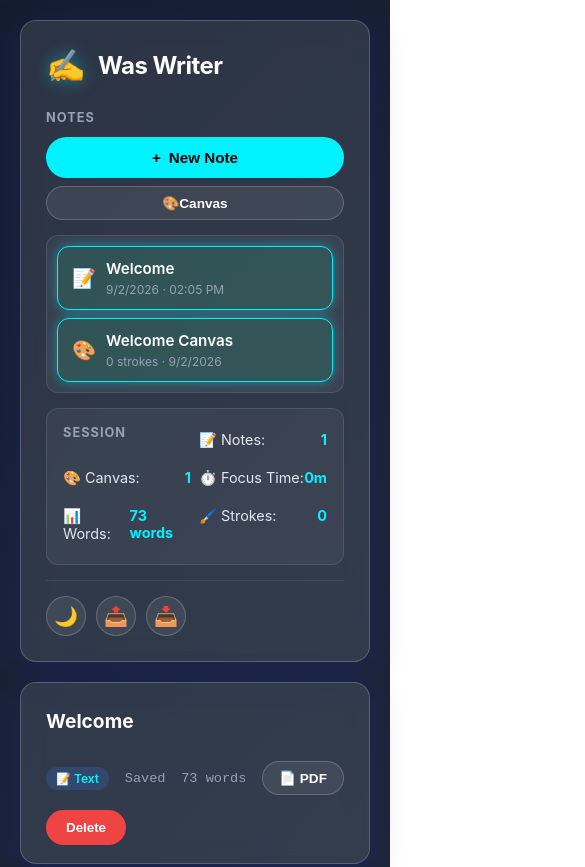
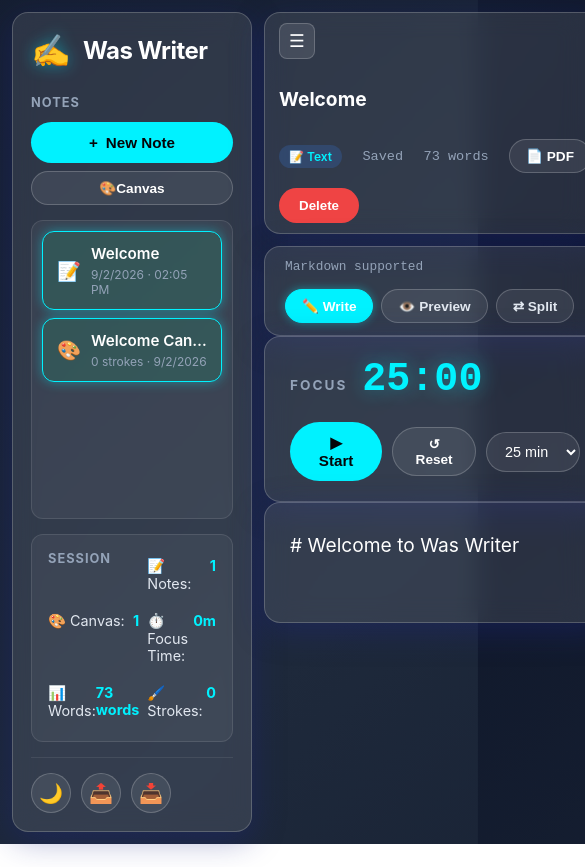
Before and after one commit to MDSUWasi/Study-Operating-Tool-Box, a plain HTML site: page apps/writer/index.html in a window 390 px wide. Shown: the top 867 px of the page, 585 px wide, since content can reach past the window. After the commit the page ends 844 px from the top, so only its background shows below. Drawn offline with Linux system fonts and the light colour scheme.

Commit message:
added hamburder to move side bar away

```diff
--- a/apps/calendar/main.js
+++ b/apps/calendar/main.js
@@ -484,6 +484,12 @@
     const renderer = new Renderer(store);
     store.subscribe(() => renderer.render());
 
+    const sidebarToggle = document.querySelector('.sidebar-toggle');
+    sidebarToggle.onclick = () => {
+        const collapsed = document.getElementById('app').classList.toggle('sidebar-collapsed');
+        sidebarToggle.setAttribute('aria-expanded', String(!collapsed));
+    };
+
     document.querySelectorAll('.nav-item').forEach(btn => btn.onclick = () => {
         document.querySelectorAll('.nav-item').forEach(b => b.classList.remove('active'));
         btn.classList.add('active');
--- a/apps/calendar/style.css
+++ b/apps/calendar/style.css
@@ -651,3 +651,15 @@
     .time-sidebar { display: none; }
     .day-grid { flex-direction: column; }
 }
+.app-wrapper { max-width: none; padding: 12px; gap: 12px; }
+.sidebar { width: 240px; padding: 18px; }
+.main-content { gap: 12px; padding: 14px; }
+.main-header { padding: 10px 14px; min-height: 42px; }
+.sidebar-toggle { display: inline-flex; align-items: center; justify-content: center; width: 36px; height: 36px; flex: 0 0 36px; padding: 0; border: 1px solid rgba(255,255,255,0.2); border-radius: 8px; background: rgba(255,255,255,0.1); color: white; cursor: pointer; font-size: 1.1rem; }
+.sidebar-toggle:hover { background: rgba(255,255,255,0.2); }
+.sidebar-collapsed .sidebar { display: none; }
+.sidebar-collapsed .main-content { width: 100%; }
+@media (max-width: 1024px) {
+    .app-wrapper { flex-direction: row; }
+    .sidebar { width: 240px; }
+}
--- a/apps/settings/main.js
+++ b/apps/settings/main.js
@@ -224,6 +224,11 @@
 document.addEventListener('DOMContentLoaded', () => {
     const app = new SettingsApp();
     document.body.className = `theme-${app.appTheme}`;
+    const sidebarToggle = document.querySelector('.sidebar-toggle');
+    sidebarToggle.onclick = () => {
+        const collapsed = document.getElementById('app').classList.toggle('sidebar-collapsed');
+        sidebarToggle.setAttribute('aria-expanded', String(!collapsed));
+    };
     app.initNavigation();
     app.initAppearance();
     app.renderStorage();
--- a/apps/settings/style.css
+++ b/apps/settings/style.css
@@ -534,3 +534,15 @@
     .theme-grid { flex-direction: column; }
     .about-meta { grid-template-columns: 1fr; }
 }
+
+.app-wrapper { max-width: none; padding: 12px; gap: 12px; }
+.sidebar { width: 240px; padding: 18px; }
+.main-content { padding: 18px; }
+.sidebar-toggle { display: inline-flex; align-items: center; justify-content: center; width: 36px; height: 36px; margin-bottom: 12px; padding: 0; border: 1px solid rgba(255,255,255,0.2); border-radius: 8px; background: rgba(255,255,255,0.1); color: white; cursor: pointer; font-size: 1.1rem; }
+.sidebar-toggle:hover { background: rgba(255,255,255,0.2); }
+.sidebar-collapsed .sidebar { display: none; }
+.sidebar-collapsed .main-content { width: 100%; }
+@media (max-width: 1024px) {
+    .app-wrapper { flex-direction: row; }
+    .sidebar { width: 240px; }
+}
--- a/apps/stats/main.js
+++ b/apps/stats/main.js
@@ -266,6 +266,11 @@
     const renderer = new Renderer(service);
     const theme = localStorage.getItem('stats_theme') || 'glass';
     document.body.className = `theme-${theme}`;
+    const sidebarToggle = document.querySelector('.sidebar-toggle');
+    sidebarToggle.onclick = () => {
+        const collapsed = document.getElementById('app').classList.toggle('sidebar-collapsed');
+        sidebarToggle.setAttribute('aria-expanded', String(!collapsed));
+    };
     document.querySelectorAll('.nav-item').forEach(btn => btn.onclick = () => {
         document.querySelectorAll('.nav-item').forEach(b => b.classList.remove('active'));
         btn.classList.add('active');
--- a/apps/stats/style.css
+++ b/apps/stats/style.css
@@ -515,3 +515,15 @@
     .kpi-grid { grid-template-columns: repeat(2, 1fr); }
     .donut-wrap { flex-direction: column; }
 }
+
+.app-wrapper { max-width: none; padding: 12px; gap: 12px; }
+.sidebar { width: 240px; padding: 18px; }
+.main-content { padding: 18px; }
+.sidebar-toggle { display: inline-flex; align-items: center; justify-content: center; width: 36px; height: 36px; margin-bottom: 12px; padding: 0; border: 1px solid rgba(255,255,255,0.2); border-radius: 8px; background: rgba(255,255,255,0.1); color: white; cursor: pointer; font-size: 1.1rem; }
+.sidebar-toggle:hover { background: rgba(255,255,255,0.2); }
+.sidebar-collapsed .sidebar { display: none; }
+.sidebar-collapsed .main-content { width: 100%; }
+@media (max-width: 1024px) {
+    .app-wrapper { flex-direction: row; }
+    .sidebar { width: 240px; }
+}
--- a/apps/todolist/main.js
+++ b/apps/todolist/main.js
@@ -330,6 +330,12 @@
     const renderer = new Renderer(store);
     store.subscribe(() => renderer.render());
 
+    const sidebarToggle = document.querySelector('.sidebar-toggle');
+    sidebarToggle.onclick = () => {
+        const collapsed = document.getElementById('app').classList.toggle('sidebar-collapsed');
+        sidebarToggle.setAttribute('aria-expanded', String(!collapsed));
+    };
+
     document.querySelectorAll('.nav-item').forEach(btn => btn.onclick = () => {
         document.querySelectorAll('.nav-item').forEach(b => b.classList.remove('active'));
         btn.classList.add('active');
--- a/apps/todolist/style.css
+++ b/apps/todolist/style.css
@@ -985,6 +985,19 @@
     }
 }
 
+.app-wrapper { max-width: none; padding: 12px; gap: 12px; }
+.sidebar { width: 240px; padding: 18px; }
+.main-content { gap: 12px; }
+.main-header { padding: 10px 14px; min-height: 42px; }
+.sidebar-toggle { display: inline-flex; align-items: center; justify-content: center; width: 36px; height: 36px; flex: 0 0 36px; padding: 0; border: 1px solid rgba(255,255,255,0.2); border-radius: 8px; background: rgba(255,255,255,0.1); color: white; cursor: pointer; font-size: 1.1rem; }
+.sidebar-toggle:hover { background: rgba(255,255,255,0.2); }
+.sidebar-collapsed .sidebar { display: none; }
+.sidebar-collapsed .main-content { width: 100%; }
+@media (max-width: 1024px) {
+    .app-wrapper { flex-direction: row; }
+    .sidebar { width: 240px; }
+}
+
 .hidden { display: none !important; }
 .fade-in { animation: fadeIn 0.5s ease; }
 @keyframes fadeIn { from { opacity: 0; } to { opacity: 1; } }
--- a/apps/writer/index.html
+++ b/apps/writer/index.html
@@ -54,6 +54,7 @@
         <main class="main-content">
             <!-- Shared header -->
             <header class="main-header glass-panel">
+                <button class="sidebar-toggle" type="button" aria-label="Toggle sidebar" aria-expanded="true">☰</button>
                 <input type="text" id="note-title" class="title-input" placeholder="Untitled Note">
                 <div class="header-actions">
                     <span id="note-type-badge" class="note-type-badge">📝 Text</span>
--- a/apps/writer/main.js
+++ b/apps/writer/main.js
@@ -1915,6 +1915,12 @@
     store.subscribe(() => renderer.render());
     timer.updateDisplay();
 
+    const sidebarToggle = document.querySelector('.sidebar-toggle');
+    sidebarToggle.onclick = () => {
+        const collapsed = document.getElementById('app').classList.toggle('sidebar-collapsed');
+        sidebarToggle.setAttribute('aria-expanded', String(!collapsed));
+    };
+
     // Canvas engine initialization
     const canvasContainer = document.getElementById('canvas-container');
     if (canvasContainer) {
--- a/apps/writer/style.css
+++ b/apps/writer/style.css
@@ -1037,6 +1037,19 @@
     }
 }
 
+.app-wrapper { max-width: none; padding: 12px; gap: 12px; }
+.sidebar { width: 240px; padding: 18px; }
+.main-content { gap: 12px; }
+.main-header { padding: 10px 14px; min-height: 42px; }
+.sidebar-toggle { display: inline-flex; align-items: center; justify-content: center; width: 36px; height: 36px; flex: 0 0 36px; padding: 0; border: 1px solid rgba(255,255,255,0.2); border-radius: 8px; background: rgba(255,255,255,0.1); color: white; cursor: pointer; font-size: 1.1rem; }
+.sidebar-toggle:hover { background: rgba(255,255,255,0.2); }
+.sidebar-collapsed .sidebar { display: none; }
+.sidebar-collapsed .main-content { width: 100%; }
+@media (max-width: 1024px) {
+    .app-wrapper { flex-direction: row; }
+    .sidebar { width: 240px; }
+}
+
 @media (max-width: 480px) {
     .canvas-toolbar {
         padding: 8px 12px;
```
Also changed, not shown: apps/calendar/index.html (+1 -0 lines), apps/settings/index.html (+1 -0 lines), apps/stats/index.html (+1 -0 lines), apps/todolist/index.html (+1 -0 lines).
